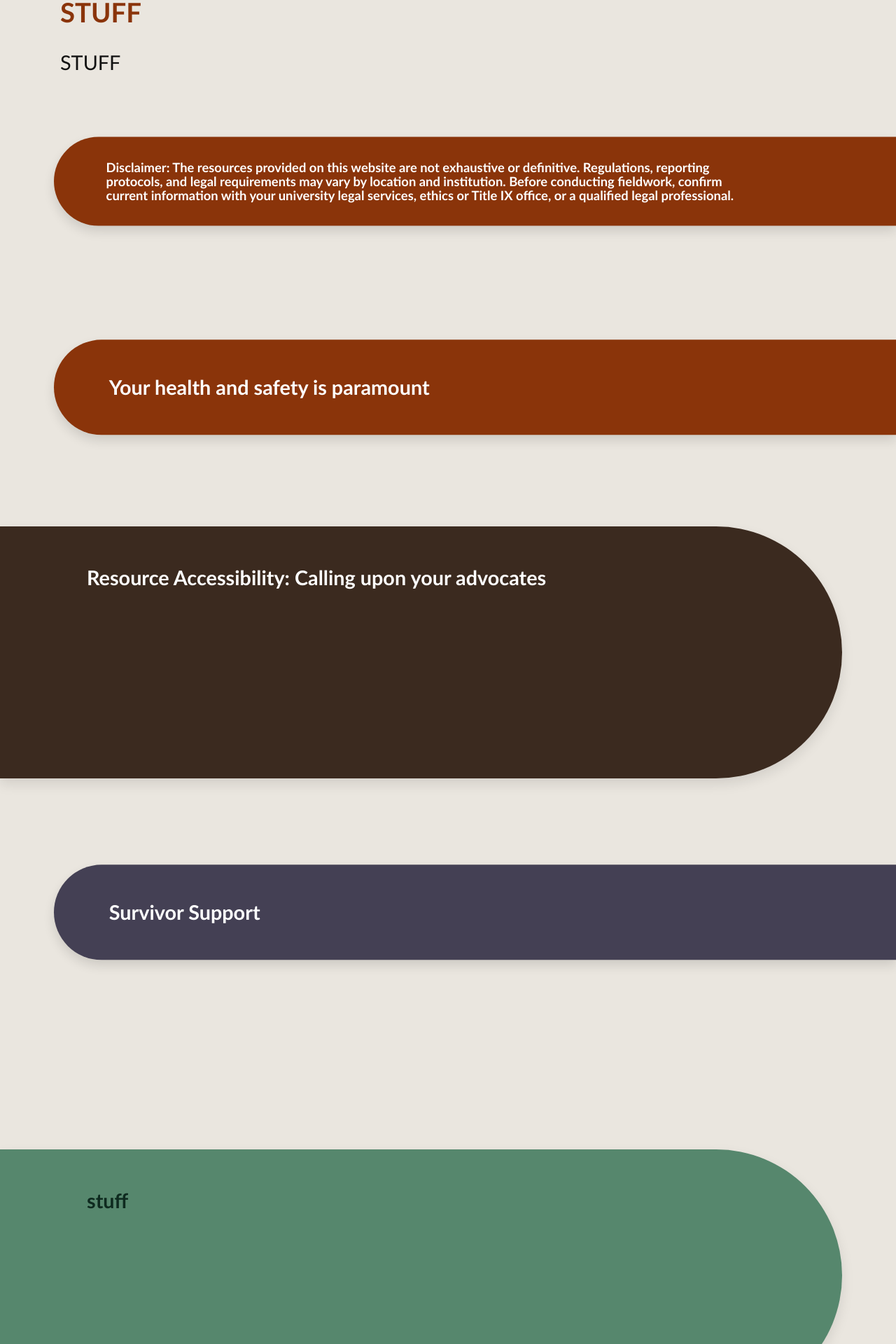
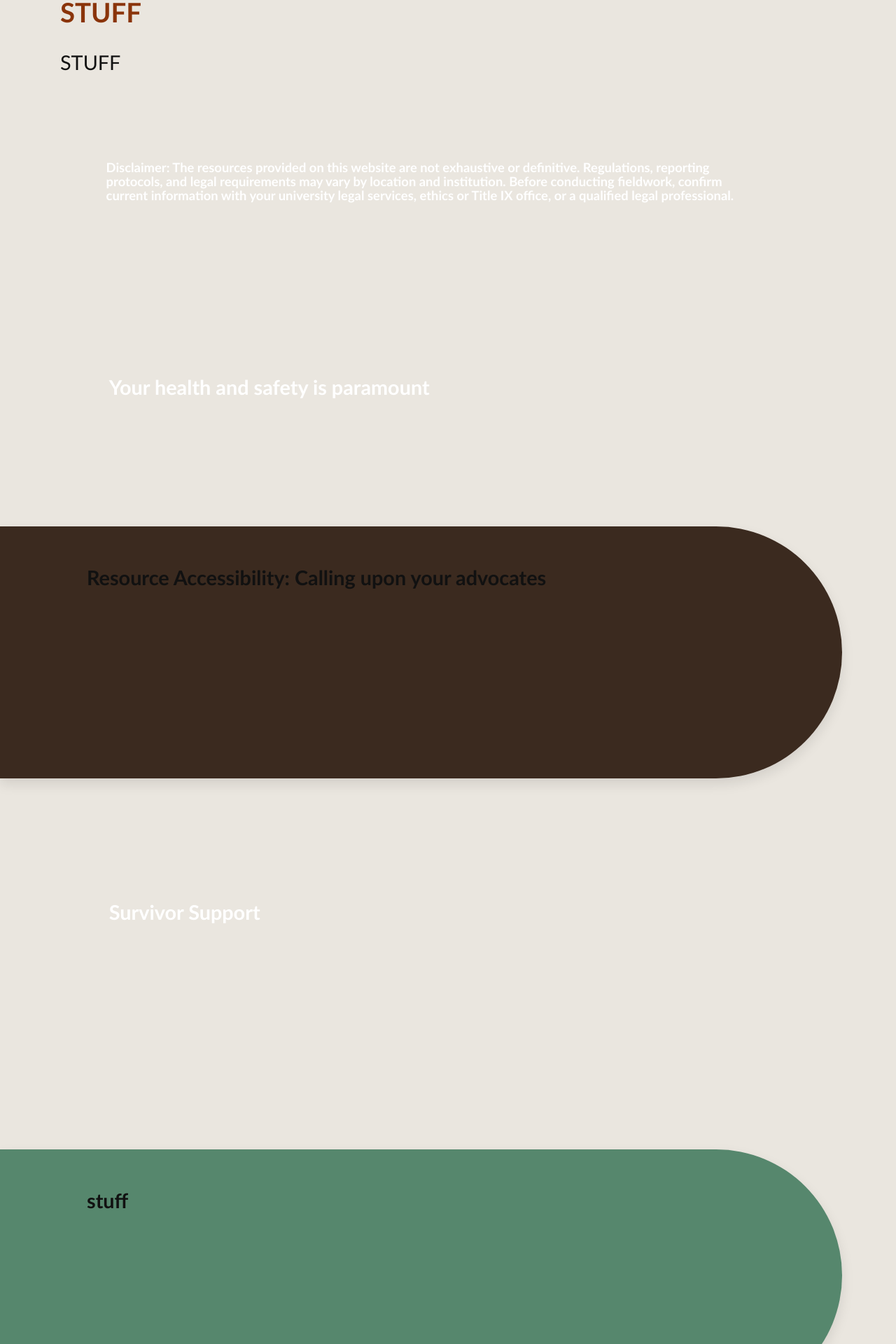
Before and after one commit to AnthroSafetyWarrior/GoldenTrowelProject, a Jekyll site: the page built from _pages/support.html, in a window 1280 px wide. Shown: the part 782-2702 px from the top of the page at 70% size. Built offline with Jekyll 4.4.1, drawn with Linux system fonts in a browser that asks for light colours.

Commit message:
updating name

```diff
--- a/_layouts/default.html
+++ b/_layouts/default.html
@@ -220,6 +220,68 @@
   display:grid; gap:clamp(18px,2.4vw,28px);
 }
 
+/* --- Allow pill pseudos to render outside their boxes --- */
+.pill, .pillhead, .pillband { position: relative; overflow: visible; }
+
+/* --- Default color (override per variant) --- */
+.pill, .pillhead, .pillband { --pill-color: var(--slate); }  /* pick your neutral */
+.pill.pill--soil,  .pillhead.pill--soil,  .pillband.pill--soil  { --pill-color: var(--soil); }
+.pill.pill--slate, .pillhead.pill--slate, .pillband.pill--slate { --pill-color: var(--slate); }
+.pill.pill--sage,  .pillhead.pill--sage,  .pillband.pill--sage  { --pill-color: var(--sage); }
+.pill.pill--orange,.pillhead.pill--orange,.pillband.pill--orange{ --pill-color: var(--logo-orange); }
+
+/* --- Full-bleed background band (use svw so OS scrollbars don't leave a gap) --- */
+.pill::before,
+.pillhead::before,
+.pillband::before{
+  content:"";
+  position:absolute;
+  top:50%;
+  transform:translateY(-50%);
+  height:100%;
+  width: calc(100svw - var(--pill-margin));
+  background: var(--pill-color);
+  box-shadow: 0 8px 18px rgba(0,0,0,.10);
+  z-index:-1;
+  border-radius: 9999px; /* we'll clip one side below */
+}
+
+/* Anchor to left/right edge */
+.pill.pill--clip-left::before,
+.pillhead.pill--clip-left::before,
+.pillband.pill--clip-left::before{
+  left:  calc(50% - 50svw);
+  border-radius: 0 9999px 9999px 0;
+}
+.pill.pill--clip-right::before,
+.pillhead.pill--clip-right::before,
+.pillband.pill--clip-right::before{
+  right: calc(50% - 50svw);
+  border-radius: 9999px 0 0 9999px;
+}
+
+/* Make right-clipped pills truly flush (no reserved margin on that side) */
+.pill.pill--clip-right,
+.pillhead.pill--clip-right,
+.pillband.pill--clip-right{ --pill-margin: 0; }
+
+/* Fallback for engines without svw */
+@supports not (width: 100svw) {
+  .pill::before,
+  .pillhead::before,
+  .pillband::before { width: calc(100dvw - var(--pill-margin)); }
+  .pill.pill--clip-left::before,
+  .pillhead.pill--clip-left::before,
+  .pillband.pill--clip-left::before { left:  calc(50% - 50dvw); }
+  .pill.pill--clip-right::before,
+  .pillhead.pill--clip-right::before,
+  .pillband.pill--clip-right::before { right: calc(50% - 50dvw); }
+}
+
+/* Your existing interior spacing rules for .pill can remain */
+.pill.pill--clip-right{ padding-right: max(var(--pill-pad-x), var(--curve-inset)); }
+.pill.pill--clip-left { padding-left:  max(var(--pill-pad-x), var(--curve-inset)); }
+
 /* ===== Pillband (background ribbon) ===== */
 .pillband{
   position:relative;
@@ -243,22 +305,6 @@
 .pillband.pill--clip-left  .section{ padding-right: max(var(--pill-pad-inline), var(--pill-curve-inset)); }
 
 /* background band */
-.pillband::before{
-  content:"";
-  position:absolute; inset:0 auto; top:50%; transform:translateY(-50%);
-  height:100%; width: calc(100vw - var(--pill-margin));
-  background: var(--pill-color, var(--logo-orange));
-  box-shadow:0 8px 18px rgba(0,0,0,.10);
-  z-index:1;
-}
-.pillband.pill--clip-left::before{  left:  calc(50% - 50vw); border-radius: 0 9999px 9999px 0; }
-.pillband.pill--clip-right::before{ right: calc(50% - 50vw); border-radius: 9999px 0 0 9999px; }
-
-/* color variants */
-.pillband.pill--orange{ --pill-color: var(--logo-orange); color:#fff; }
-.pillband.pill--soil  { --pill-color: var(--soil);        color:#fff; }
-.pillband.pill--slate { --pill-color: var(--slate);       color:#fff; }
-.pillband.pill--sage  { --pill-color: var(--sage);        color:#0e2a1f; }
 
 /* type inside pillband */
 .pillband h2{ margin:0 0 clamp(.4rem, 1.2vw, .6rem); font-size:clamp(1.6rem,4.5vw,1.8rem); line-height:1.2; font-weight:800; max-inline-size:66ch;}
@@ -298,17 +344,6 @@
   margin: clamp(10px,1.5vw,14px) 0 clamp(16px,2.2vw,22px);
   line-height:1.1; text-wrap: balance;
 }
-.pillhead::before{
-  content:""; position:absolute; top:50%; transform:translateY(-50%); height:100%;
-  width: calc(100vw - var(--pill-margin)); background: var(--pill-color, var(--logo-orange));
-  box-shadow:0 8px 16px rgba(0,0,0,.12); z-index:-1;
-}
-.pillhead.pill--clip-left::before{  left:  calc(50% - 50vw); border-radius:0 9999px 9999px 0; }
-.pillhead.pill--clip-right::before{ right: calc(50% - 50vw); border-radius:9999px 0 0 9999px; }
-.pillhead.pill--orange{ --pill-color: var(--logo-orange); --pill-text:#fff; }
-.pillhead.pill--soil  { --pill-color: var(--soil);        --pill-text:#fff; }
-.pillhead.pill--slate { --pill-color: var(--slate);       --pill-text:#fff; }
-.pillhead.pill--sage  { --pill-color: var(--sage);        --pill-text:#0e2a1f; }
 
 /* ===== Content Pill ===== */
 .pill{
@@ -336,18 +371,6 @@
 .pill.pill--clip-right{ padding-right: max(var(--pill-pad-x), var(--curve-inset)); }
 .pill.pill--clip-left { padding-left:  max(var(--pill-pad-x), var(--curve-inset)); }
 
-/* full-bleed rounded band behind the pill */
-.pill::before{
-  content:"";
-  position:absolute;
-  top:0; bottom:0;
-  width: calc(100vw - var(--pill-margin));
-  background: var(--soil);
-  z-index:-1;
-  box-shadow: 0 8px 18px rgba(0,0,0,.1);
-}
-.pill.pill--clip-right::before{ right: calc(50% - 50vw); left:auto; border-radius: 9999px 0 0 9999px; }
-.pill.pill--clip-left::before { left:  calc(50% - 50vw); right:auto; border-radius: 0 9999px 9999px 0; }
 
 /* comfortable content spacing inside pill */
 .pill .pill__title{ margin:0 0 .6rem; font-weight:800; line-height:1.2; }
```
